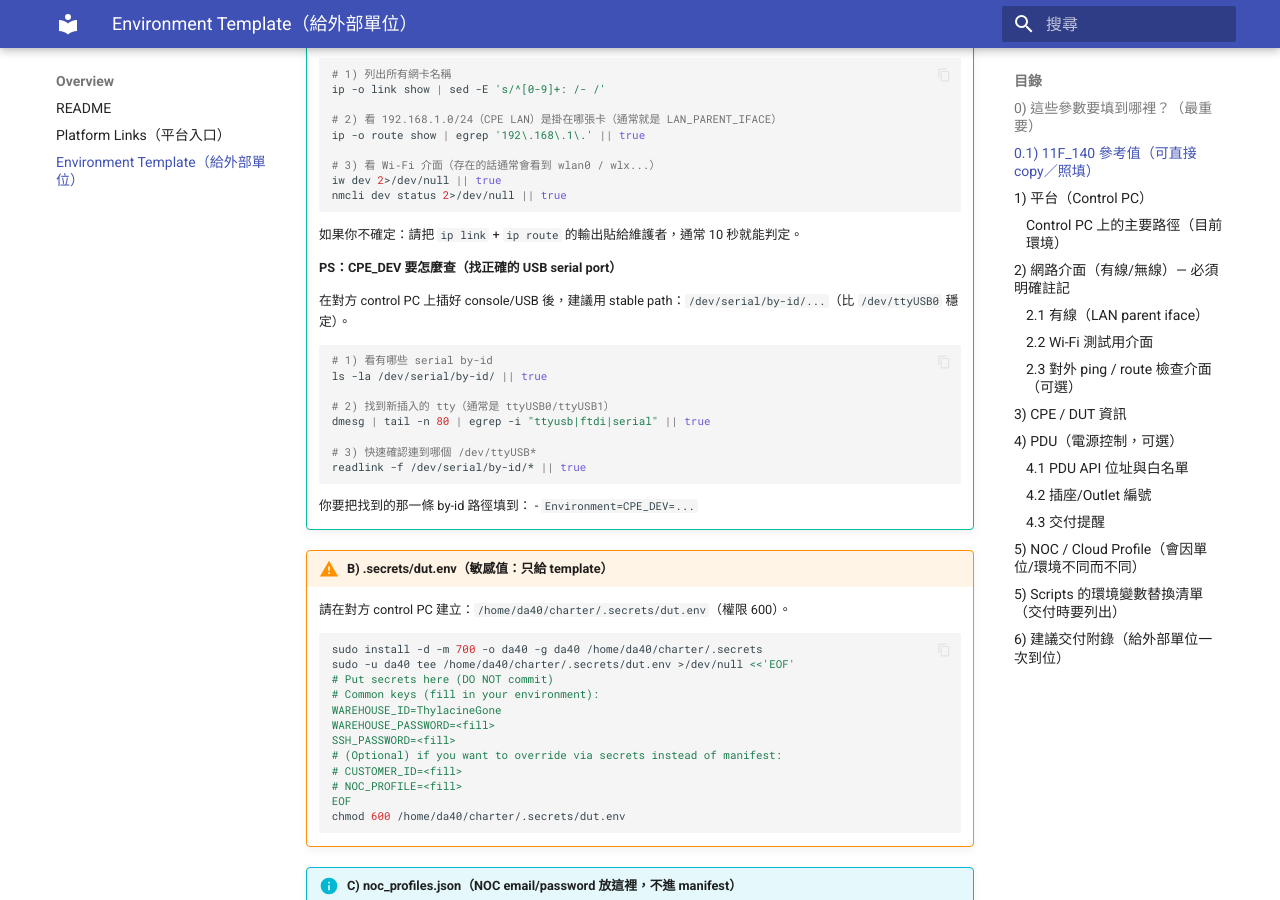
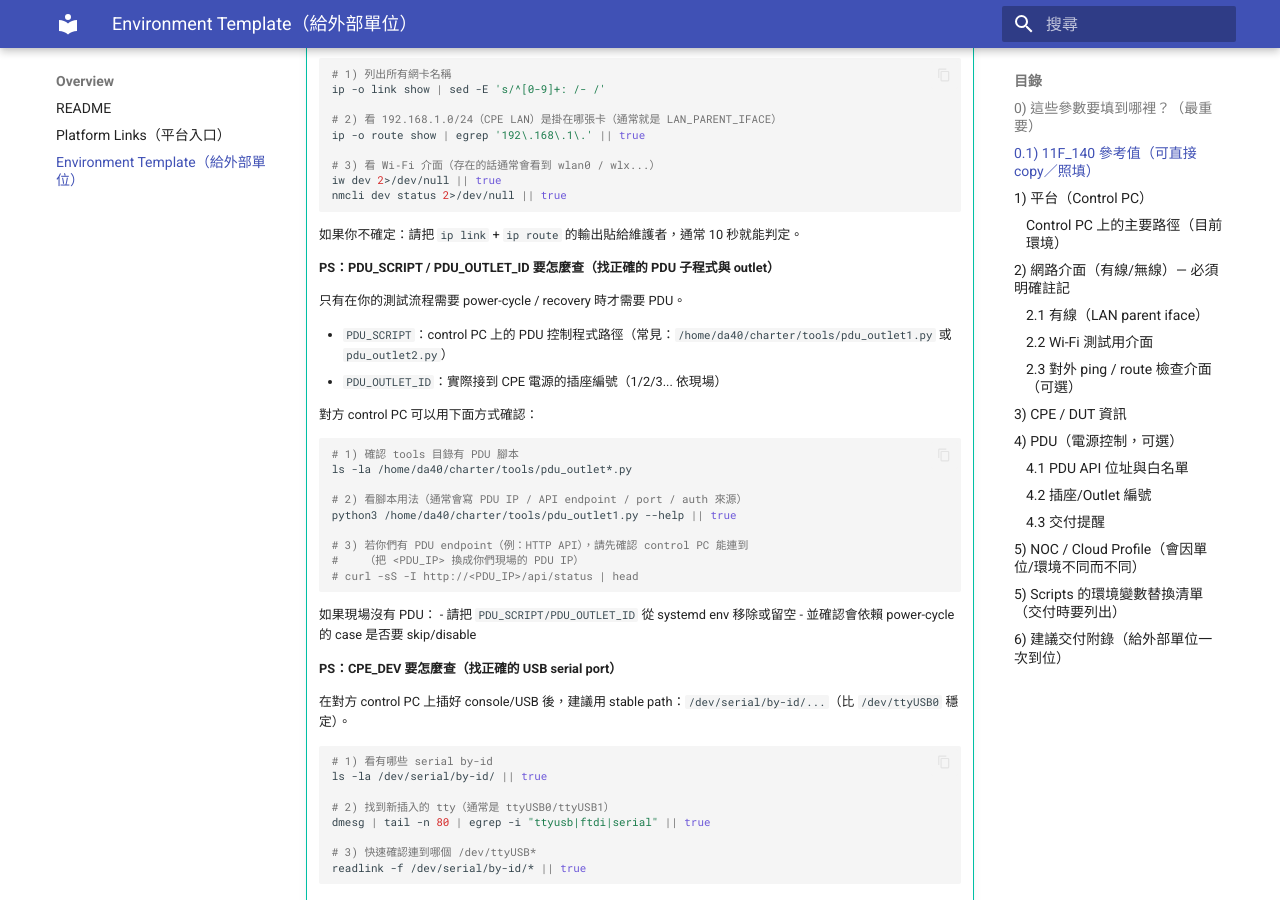
Before and after one commit to askeywifisit-ui/charter_project, an MkDocs documentation site: the page built from docs/charter_site/docs/environment_template.md, in a window 1280 px wide and 900 px high, scrolled down 1914 px. Built offline with MkDocs 1.6.1 and Material for MkDocs 9.7.7, drawn with Linux system fonts in a browser that asks for light colours; comment, search, counter and statistics services are not loaded.

Commit message:
Docs: add PS on how to verify PDU_SCRIPT and PDU_OUTLET_ID

````diff
--- a/docs/charter_site/docs/environment_template.md
+++ b/docs/charter_site/docs/environment_template.md
@@ -87,6 +87,31 @@
     ```
 
     如果你不確定：請把 `ip link` + `ip route` 的輸出貼給維護者，通常 10 秒就能判定。
+
+    **PS：PDU_SCRIPT / PDU_OUTLET_ID 要怎麼查（找正確的 PDU 子程式與 outlet）**
+
+    只有在你的測試流程需要 power-cycle / recovery 時才需要 PDU。
+
+    - `PDU_SCRIPT`：control PC 上的 PDU 控制程式路徑（常見：`/home/da40/charter/tools/pdu_outlet1.py` 或 `pdu_outlet2.py`）
+    - `PDU_OUTLET_ID`：實際接到 CPE 電源的插座編號（1/2/3... 依現場）
+
+    對方 control PC 可以用下面方式確認：
+
+    ```bash
+    # 1) 確認 tools 目錄有 PDU 腳本
+    ls -la /home/da40/charter/tools/pdu_outlet*.py
+
+    # 2) 看腳本用法（通常會寫 PDU IP / API endpoint / port / auth 來源）
+    python3 /home/da40/charter/tools/pdu_outlet1.py --help || true
+
+    # 3) 若你們有 PDU endpoint（例：HTTP API），請先確認 control PC 能連到
+    #    （把 <PDU_IP> 換成你們現場的 PDU IP）
+    # curl -sS -I http://<PDU_IP>/api/status | head
+    ```
+
+    如果現場沒有 PDU：
+    - 請把 `PDU_SCRIPT/PDU_OUTLET_ID` 從 systemd env 移除或留空
+    - 並確認會依賴 power-cycle 的 case 是否要 skip/disable
 
     **PS：CPE_DEV 要怎麼查（找正確的 USB serial port）**
 
````
